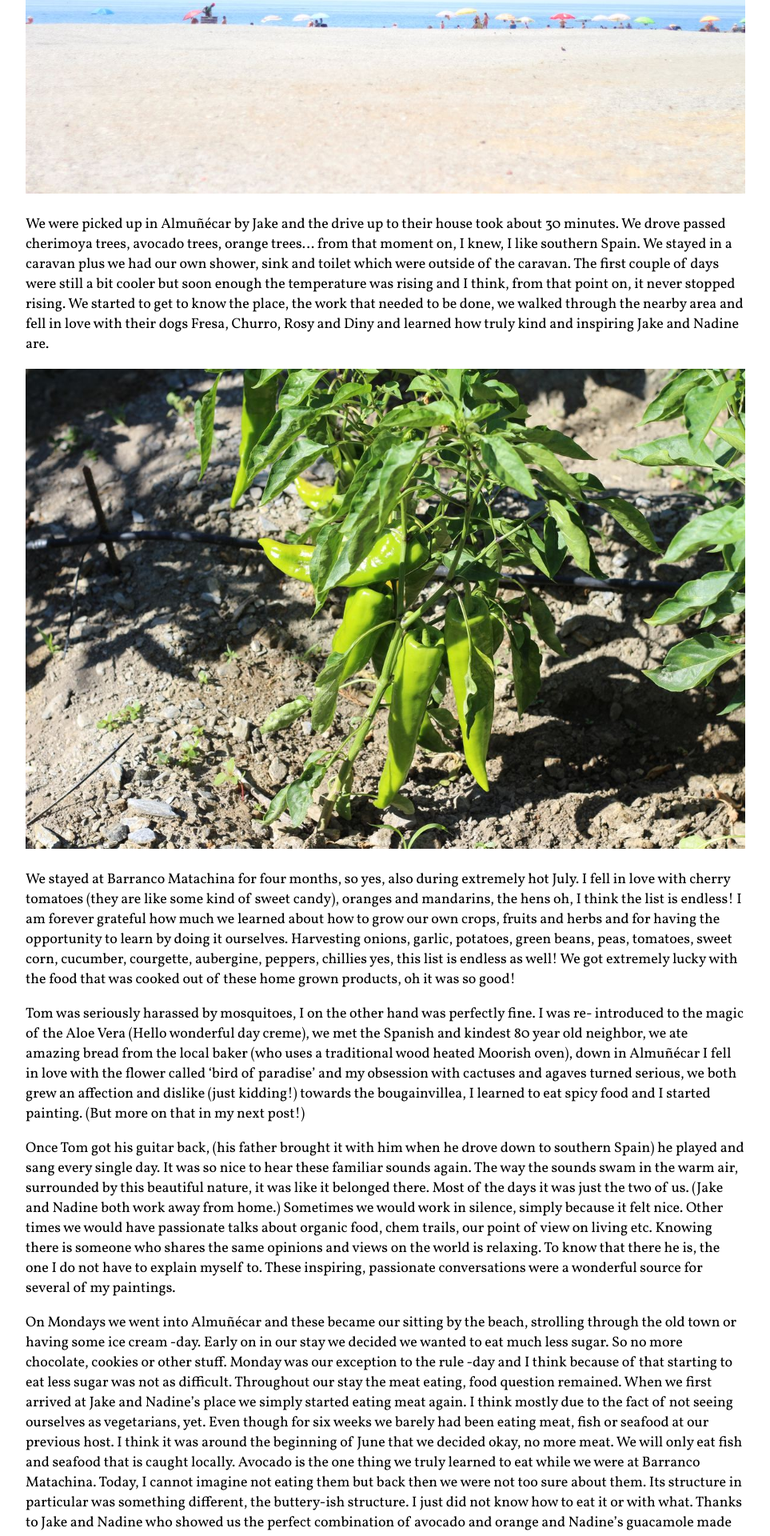
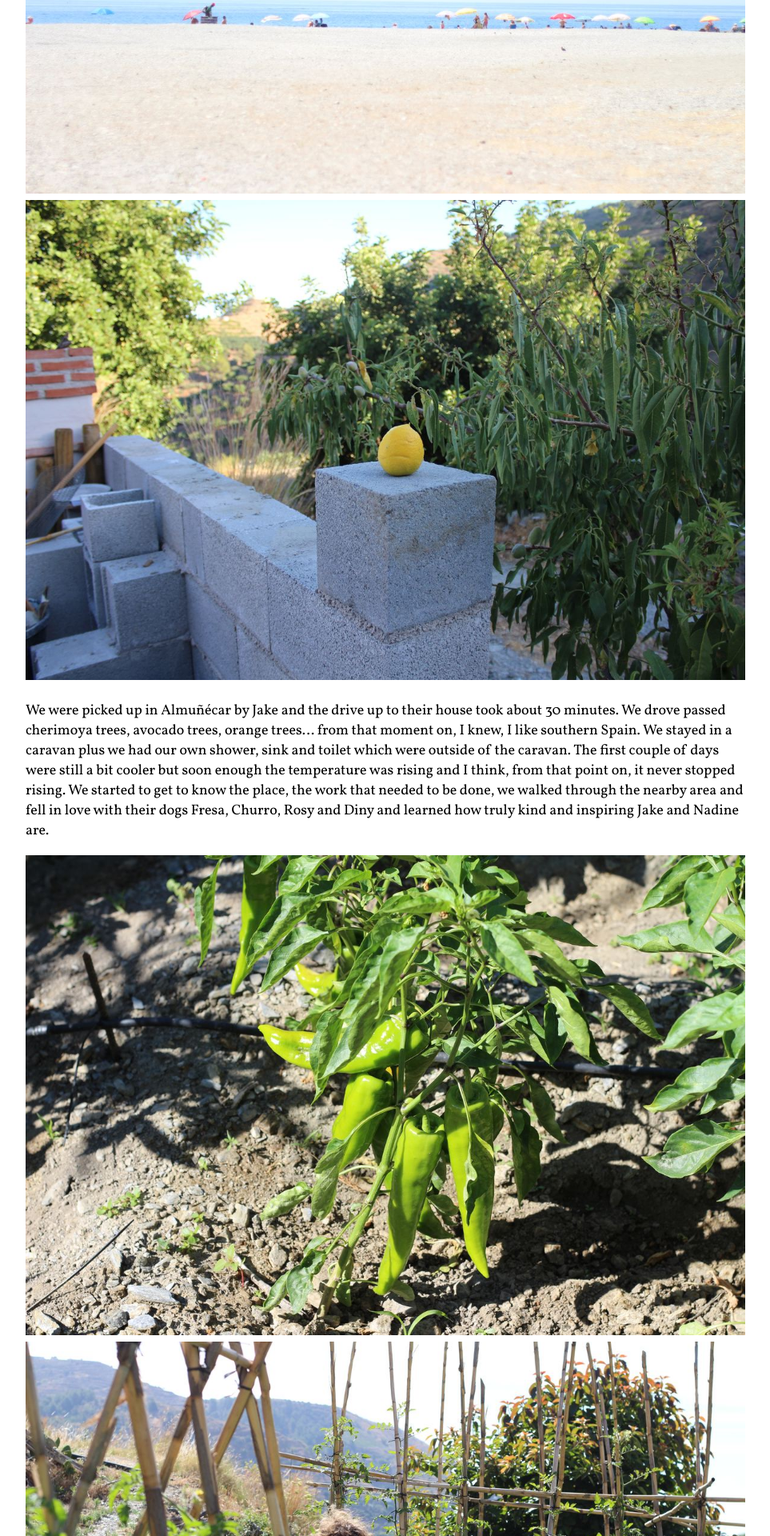
Before and after one commit to TomSmit/a-velvet-uproar, a Jekyll site: the page built from _posts/2015-10-14-barranco-matachina.markdown, in a window 1280 px wide. Shown: the part 2201-4121 px from the top of the page at 80% size, without its empty margins (158-1121 px from the left). Built offline with Jekyll 4.4.1, drawn with Linux system fonts in a browser that asks for light colours; nearby versions of some CDN libraries.

Commit message:
Updated Barranco Matachina

```diff
--- a/_posts/2015-10-14-barranco-matachina.markdown
+++ b/_posts/2015-10-14-barranco-matachina.markdown
@@ -12,10 +12,13 @@ Yes, I will be the first one to confess I am a big coward when it comes to flyin
 
 ![IMG_4437.JPG](/uploads/IMG_4437.JPG)
 ![IMG_4381.JPG](/uploads/IMG_4381.JPG)
+![IMG_4439.JPG](/uploads/IMG_4439.JPG)
 
 We were picked up in Almuñécar by Jake and the drive up to their house took about 30 minutes. We drove passed cherimoya trees, avocado trees, orange trees… from that moment on, I knew, I like southern Spain. We stayed in a caravan plus we had our own shower, sink and toilet which were outside of the caravan. The first couple of days were still a bit cooler but soon enough the temperature was rising and I think, from that point on, it never stopped rising. We started to get to know the place, the work that needed to be done, we walked through the nearby area and fell in love with their dogs Fresa, Churro, Rosy and Diny and learned how truly kind and inspiring Jake and Nadine are.
 
 ![IMG_4304.JPG](/uploads/IMG_4304.JPG)
+![IMG_4306.JPG](/uploads/IMG_4306.JPG)
+![IMG_4402.JPG](/uploads/IMG_4402.JPG)
 
 We stayed at Barranco Matachina for four months, so yes, also during extremely hot July. I fell in love with cherry tomatoes (they are like some kind of sweet candy), oranges and mandarins, the hens oh, I think the list is endless! I am forever grateful how much we learned about how to grow our own crops, fruits and herbs and for having the opportunity to learn by doing it ourselves. Harvesting onions, garlic, potatoes, green beans, peas, tomatoes, sweet corn, cucumber, courgette, aubergine, peppers, chillies yes, this list is endless as well! We got extremely lucky with the food that was cooked out of these home grown products, oh it was so good!
 
```
